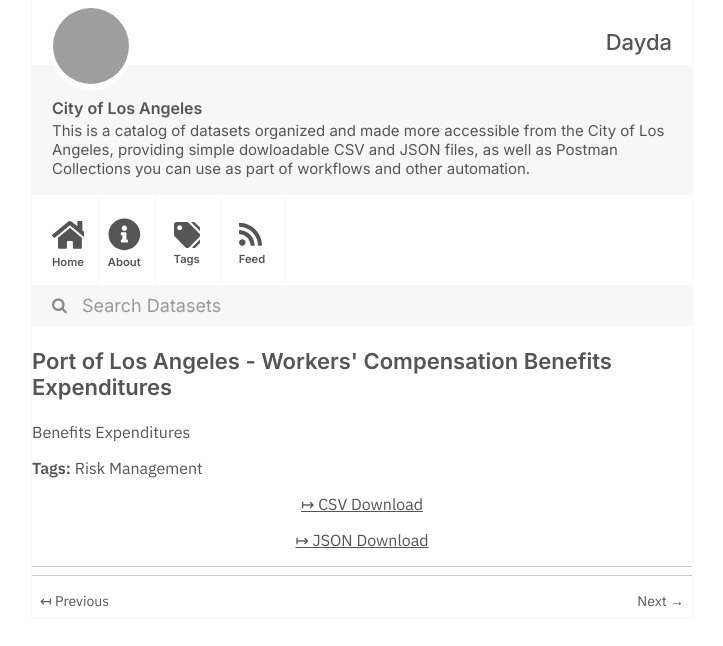
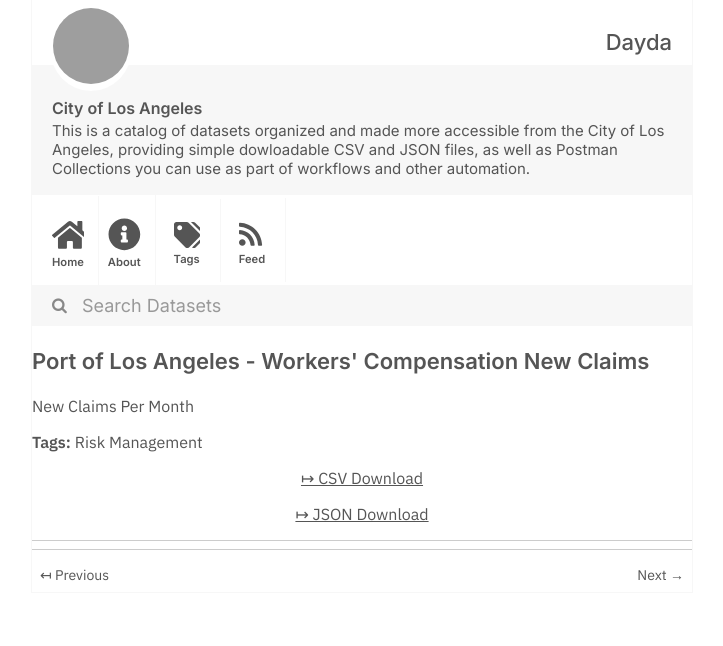
Before and after one commit to dayda-entities/city-of-los-angeles, a Jekyll site: the page built from _posts/2020-11-10-port-of-los-angeles-workers'-c.md, in a window 1280 px wide, cut to the strip 0-646 px from the top of the page. Shown: the whole strip, without its empty margins (278-1001 px from the left). Built offline with Jekyll 4.4.1, drawn with Linux system fonts in a browser that asks for light colours; grey boxes are pictures that could not be loaded.

```diff
--- a/_posts/2020-11-10-port-of-los-angeles-workers'-c.md
+++ b/_posts/2020-11-10-port-of-los-angeles-workers'-c.md
@@ -1,16 +1,16 @@
 ---
-title: Port of Los Angeles - Workers' Compensation Benefits Expenditures
-created: '2020-11-10T17:52:37.132301'
-modified: '2020-12-02T15:57:50.003896'
+title: Port of Los Angeles - Workers' Compensation New Claims
+created: '2020-11-10T17:52:33.764689'
+modified: '2020-12-02T15:57:26.948907'
 state: active
 type: dataset
 tags:
   - Risk Management
 groups:
   - Local Government
-csv_url: 'https://data.lacity.org/api/views/v3my-p6u5/rows.csv?accessType=DOWNLOAD'
-json_url: 'https://data.lacity.org/api/views/v3my-p6u5/rows.json?accessType=DOWNLOAD'
+csv_url: 'https://data.lacity.org/api/views/s2gq-nz3r/rows.csv?accessType=DOWNLOAD'
+json_url: 'https://data.lacity.org/api/views/s2gq-nz3r/rows.json?accessType=DOWNLOAD'
 layout: post
 
 ---
-Benefits Expenditures
+New Claims Per Month
```
